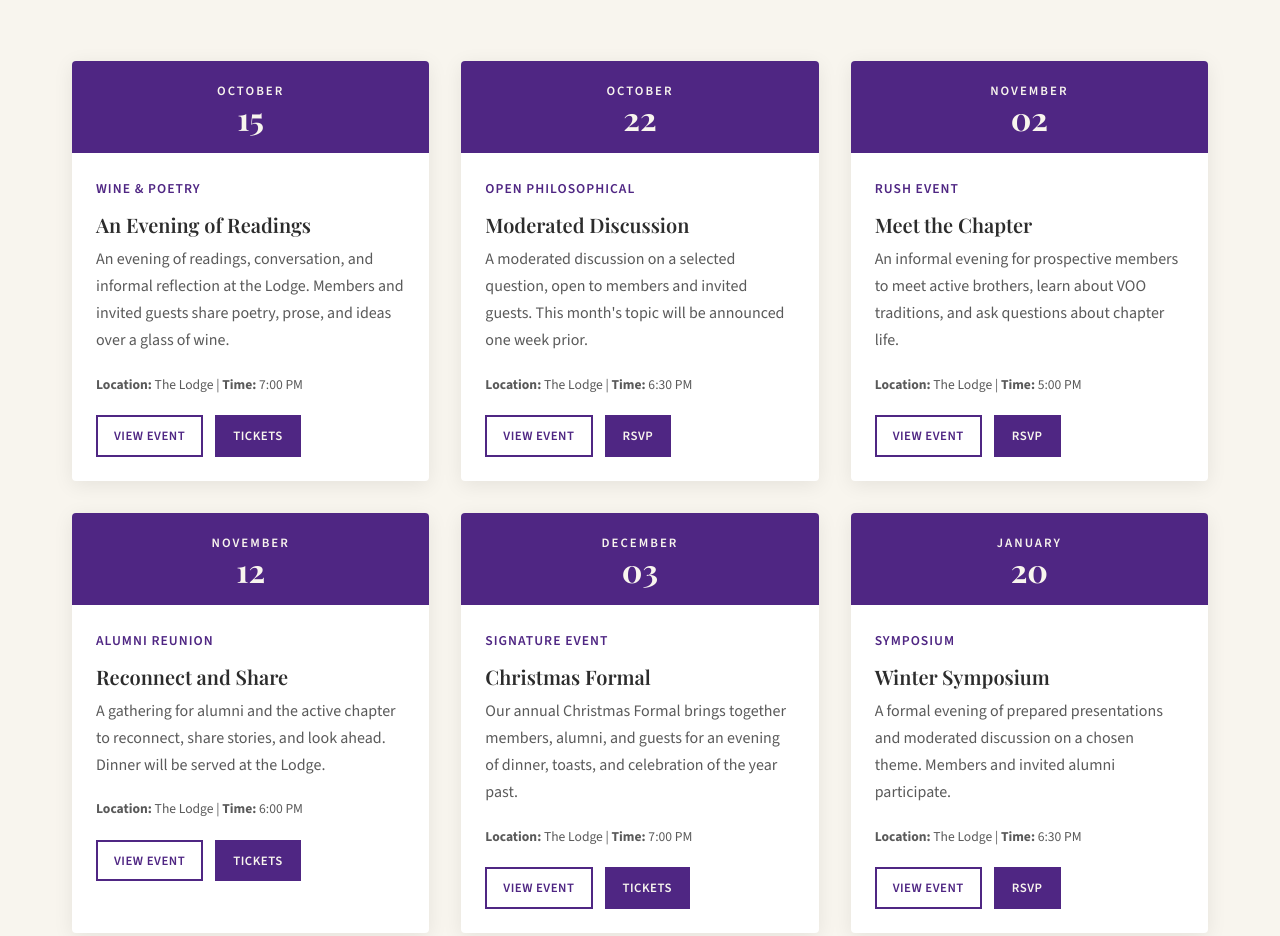
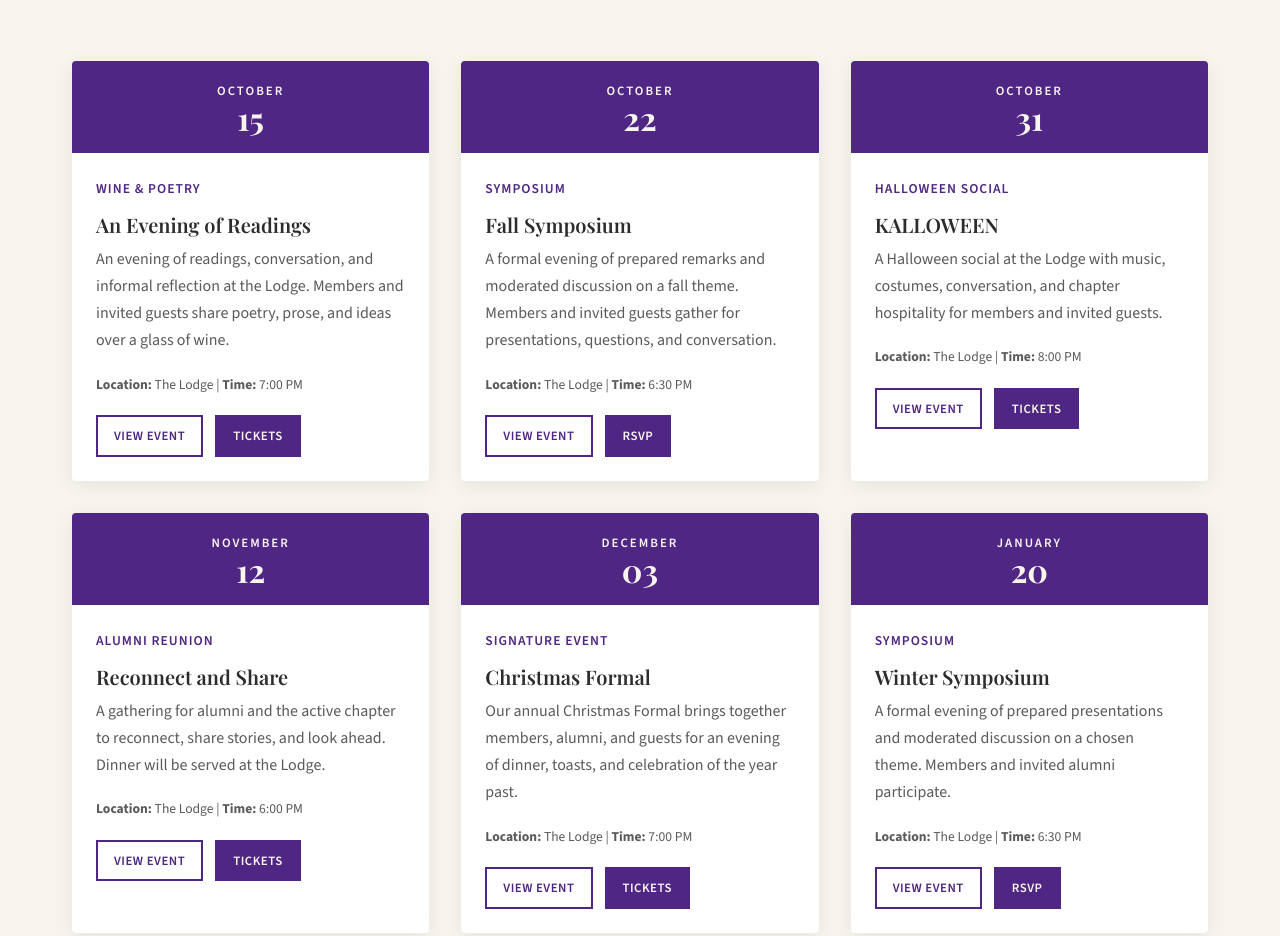
Before and after one commit to salad-vr/VOO, a website built with Vite: page events.html in a window 1280 px wide. Shown: the part 747-1683 px from the top of the page. Built offline with nearby package versions, Linux system fonts and the light colour scheme.

Commit message:
Update upcoming events lineup

```diff
--- a/events.html
+++ b/events.html
@@ -74,9 +74,9 @@
             <div class="day">22</div>
           </div>
           <div class="event-info">
-            <div class="event-meta">Open Philosophical</div>
-            <h4>Moderated Discussion</h4>
-            <p>A moderated discussion on a selected question, open to members and invited guests. This month's topic will be announced one week prior.</p>
+            <div class="event-meta">Symposium</div>
+            <h4>Fall Symposium</h4>
+            <p>A formal evening of prepared remarks and moderated discussion on a fall theme. Members and invited guests gather for presentations, questions, and conversation.</p>
             <p style="font-size: 0.85rem; color: var(--text-secondary); margin-top: 0.5rem;"><strong>Location:</strong> The Lodge | <strong>Time:</strong> 6:30 PM</p>
             <div class="event-actions">
               <a href="#event-tickets" class="btn btn-secondary">View Event</a>
@@ -86,17 +86,17 @@
         </div>
         <div class="event-card">
           <div class="event-date">
-            <div class="month">November</div>
-            <div class="day">02</div>
+            <div class="month">October</div>
+            <div class="day">31</div>
           </div>
           <div class="event-info">
-            <div class="event-meta">Rush Event</div>
-            <h4>Meet the Chapter</h4>
-            <p>An informal evening for prospective members to meet active brothers, learn about VOO traditions, and ask questions about chapter life.</p>
-            <p style="font-size: 0.85rem; color: var(--text-secondary); margin-top: 0.5rem;"><strong>Location:</strong> The Lodge | <strong>Time:</strong> 5:00 PM</p>
+            <div class="event-meta">Halloween Social</div>
+            <h4>KALLOWEEN</h4>
+            <p>A Halloween social at the Lodge with music, costumes, conversation, and chapter hospitality for members and invited guests.</p>
+            <p style="font-size: 0.85rem; color: var(--text-secondary); margin-top: 0.5rem;"><strong>Location:</strong> The Lodge | <strong>Time:</strong> 8:00 PM</p>
             <div class="event-actions">
               <a href="#event-tickets" class="btn btn-secondary">View Event</a>
-              <a href="#event-tickets" class="btn btn-primary">RSVP</a>
+              <a href="#event-tickets" class="btn btn-primary">Tickets</a>
             </div>
           </div>
         </div>
@@ -158,8 +158,8 @@
           <p>Your name will be saved to the event guest list so officers can verify attendance at the door. Ticketed events and free RSVP events use the same simple check-in flow.</p>
           <ul class="ticket-notes">
             <li>Wine & Poetry: $20 ticket</li>
-            <li>Open Philosophical: free RSVP</li>
-            <li>Rush Event: free RSVP</li>
+            <li>Fall Symposium: free RSVP</li>
+            <li>KALLOWEEN: $15 ticket</li>
             <li>Alumni Reunion: $45 ticket</li>
             <li>Christmas Formal: $65 ticket</li>
             <li>Winter Symposium: free RSVP</li>
@@ -172,8 +172,8 @@
               <label for="ticket-event">Event</label>
               <select id="ticket-event" name="ticket-event">
                 <option>Wine & Poetry — $20 ticket</option>
-                <option>Open Philosophical — free RSVP</option>
-                <option>Rush Event — free RSVP</option>
+                <option>Fall Symposium — free RSVP</option>
+                <option>KALLOWEEN — $15 ticket</option>
                 <option>Alumni Reunion — $45 ticket</option>
                 <option>Christmas Formal — $65 ticket</option>
                 <option>Winter Symposium — free RSVP</option>
```
